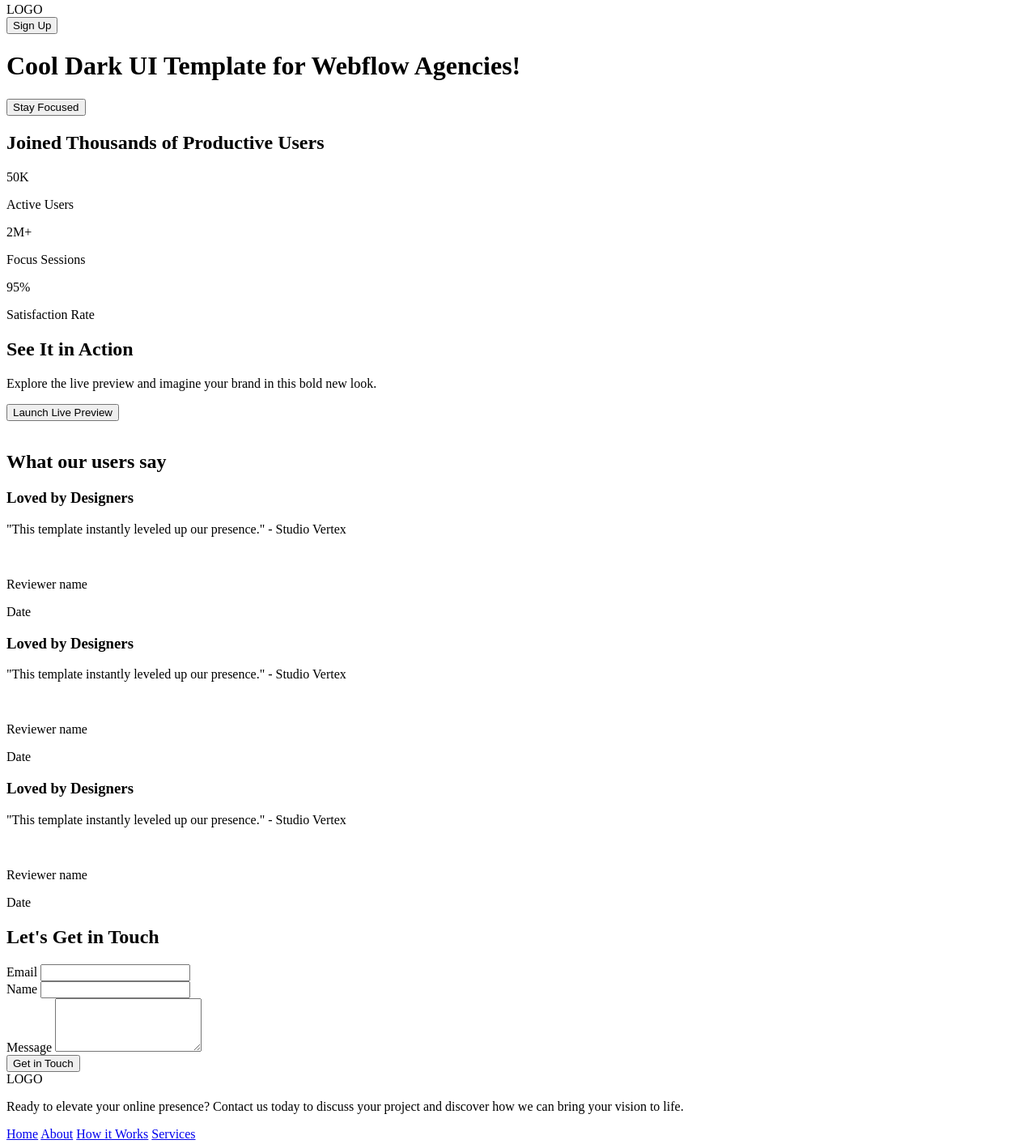
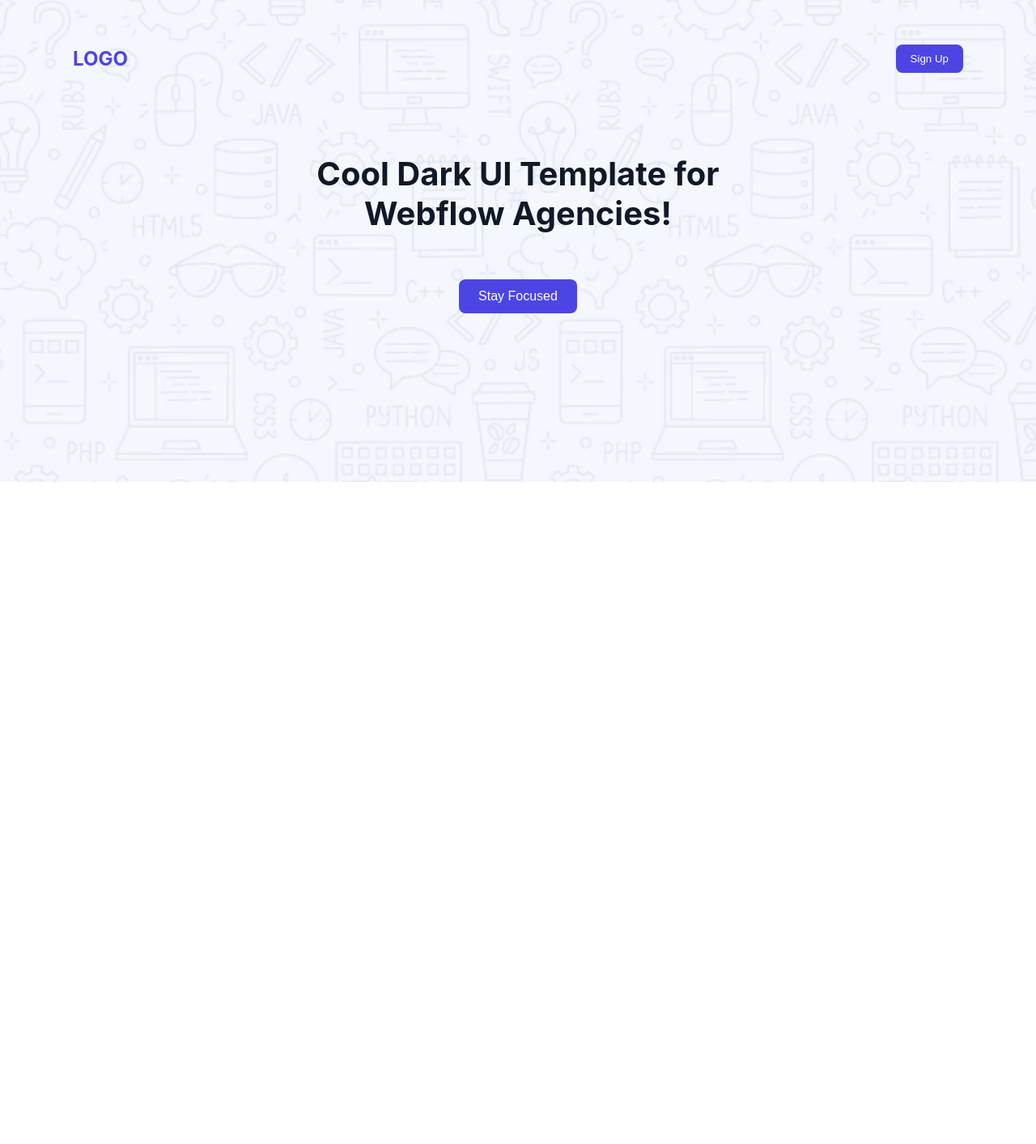
Before and after one commit to asrafuliislam/assignment-01, a plain HTML site: page index.html in a window 1280 px wide. Shown: the part 5-1418 px from the top of the page at 81% size. After the commit the page ends 800 px from the top, so only its background shows below. Drawn offline with Linux system fonts and the light colour scheme.

Commit message:
hero heder section

```diff
--- a/index.html
+++ b/index.html
@@ -5,176 +5,26 @@
     <meta charset="UTF-8">
     <meta name="viewport" content="width=device-width, initial-scale=1.0">
     <title>First Assignment</title>
+    <link rel="stylesheet" href="style.css">
 </head>
 
 <body>
 
-    <header class="">
-        <div class="">
+    <header>
+        <div class="navbar">
+            <div class="logo">LOGO</div>
+            <div class="signup">
+                <button>Sign Up</button>
+            </div>
+        </div>
 
-            <nav class="">
-                <div class="">LOGO</div>
-                <button class="">
-                    Sign Up
-                </button>
-            </nav>
-            <div class="">
-                <h1 class="">
-                    Cool Dark UI Template for Webflow Agencies!
-                </h1>
-                <button class="">
-                    Stay Focused
-                </button>
-            </div>
+        <div class="header-content">
+            <h1>Cool Dark UI Template for <br> Webflow Agencies!</h1>
+            <button class="focus-btn">Stay Focused</button>
         </div>
     </header>
 
-    <section class="">
-        <div class="">
-            <div class="">
-                <h2 class="">
-                    Joined Thousands of Productive Users
-                </h2>
-            </div>
-            <div class="">
-                <div class="">
-                    <p class="">50K</p>
-                    <p class="">Active Users</p>
-                </div>
-                <div class="">
-                    <p class="">2M+</p>
-                    <p class="">Focus Sessions</p>
-                </div>
-                <div class="">
-                    <p class="">95%</p>
-                    <p class="">Satisfaction Rate</p>
-                </div>
-            </div>
-        </div>
-    </section>
 
-    <section class="">
-        <div class="">
-            <div class="">
-                <h2 class="">
-                    See It in Action
-                </h2>
-                <p class="">
-                    Explore the live preview and imagine your brand in this bold new look.
-                </p>
-                <button class="">
-                    Launch Live Preview
-                </button>
-            </div>
-            <div class="">
-                <img src="">
-            </div>
-        </div>
-    </section>
-
-    <section class="">
-        <div class="">
-            <div class="">
-                <h2 class="">
-                    What our users say
-                </h2>
-            </div>
-            <div class="">
-
-                <div class="">
-                    <div class="">
-
-                    </div>
-                    <h3 class="">Loved by Designers</h3>
-                    <p class="">"This template instantly leveled up our presence." - Studio Vertex</p>
-                    <div class="">
-                        <img src="">
-                        <div>
-                            <p class="">Reviewer name</p>
-                            <p class="">Date</p>
-                        </div>
-                    </div>
-                </div>
-
-                <!-- Review Card 2 -->
-                <div class="">
-                    <div class="">
-
-                    </div>
-                    <h3 class="">Loved by Designers</h3>
-                    <p class="">"This template instantly leveled up our presence." - Studio Vertex</p>
-                    <div class="">
-                        <img src="">
-                        <div>
-                            <p class="">Reviewer name</p>
-                            <p class="">Date</p>
-                        </div>
-                    </div>
-                </div>
-
-                <!-- Review Card 3 -->
-                <div class="">
-                    <div class="">
-
-                    </div>
-                    <h3 class="">Loved by Designers</h3>
-                    <p class="">"This template instantly leveled up our presence." - Studio Vertex</p>
-                    <div class="">
-                        <img src="">
-                        <div>
-                            <p class="">Reviewer name</p>
-                            <p class="">Date</p>
-                        </div>
-                    </div>
-                </div>
-            </div>
-        </div>
-    </section>
-
-    <section class="">
-        <div class="">
-            <div class="">
-                <h2 class="">
-                    Let's Get in Touch
-                </h2>
-            </div>
-            <div class="">
-                <form class="">
-                    <div>
-                        <label for="email" class="">Email</label>
-                        <input type="email" id="email" name="email">
-                    </div>
-                    <div>
-                        <label for="name" class="">Name</label>
-                        <input type="text" id="name" name="name">
-                    </div>
-                    <div>
-                        <label for="message" class="">Message</label>
-                        <textarea id="message" name="message" rows="4"></textarea>
-                    </div>
-                    <button type="submit" class="">
-                        Get in Touch
-                    </button>
-                </form>
-            </div>
-        </div>
-    </section>
-
-    <footer class="">
-        <div class="">
-            <div class="">LOGO</div>
-            <p class="">
-                Ready to elevate your online presence? Contact us today to discuss your project and discover how we can
-                bring your vision to life.
-            </p>
-            <nav class="">
-                <a href="#" class="">Home</a>
-                <a href="#" class="">About</a>
-                <a href="#" class="">How it Works</a>
-                <a href="#" class="">Services</a>
-            </nav>
-        </div>
-    </footer>
 
 </body>
 
--- /dev/null
+++ b/style.css
@@ -0,0 +1,73 @@
+body {
+  margin: 0;
+  font-family: 'Inter', sans-serif;
+  color: #111;
+  text-align: center;
+}
+
+header {
+  background-image: url(image/Hero-bg.png);
+  background-size: cover;
+  background-position: center;
+  padding: 40px 20px;
+  min-height: 65vh;
+
+}
+
+.navbar {
+  display: flex;
+  justify-content: space-between;
+  align-items: center;
+  max-width: 1100px;
+  margin: 0 auto;
+  padding: 20px 0;
+}
+
+.logo {
+  font-size: 24px;
+  font-weight: 700;
+  color: #4d45e3;
+}
+
+.logo:hover{
+    color: #3d37b5;
+}
+
+.signup button {
+  background-color: #4d45e3;
+  color: white;
+  border: none;
+  padding: 10px 18px;
+  border-radius: 8px;
+  cursor: pointer;
+  font-weight: 500;
+}
+
+
+.header-content {
+  margin-top: 80px;
+}
+
+.header-content h1 {
+  font-size: 40px;
+  color: #111827;
+}
+
+.focus-btn {
+  margin-top: 30px;
+  background-color: #4d45e3;
+  color: white;
+  border: none;
+  padding: 12px 24px;
+  font-size: 16px;
+  border-radius: 8px;
+  cursor: pointer;
+  font-weight: 500;
+}
+.focus-btn:hover{
+    background-color: #4d45e3dd;
+}
+.signup button:hover{
+    background-color: #4d45e3dd;
+
+}
```
